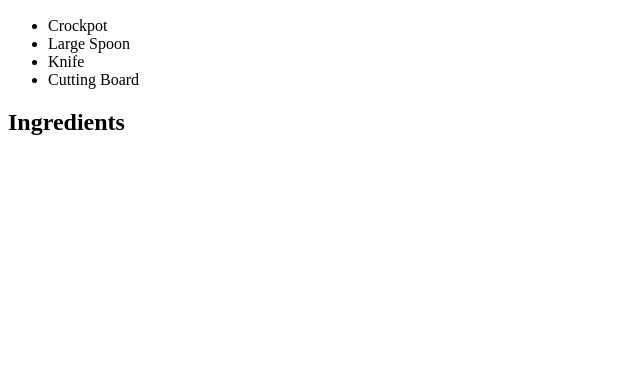
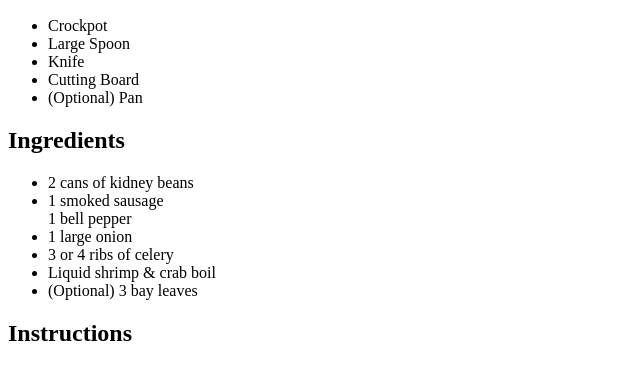
Before and after one commit to BobDT84/odin-recipes, a plain HTML site: page recipes/red-beans-and-rice.html in a window 1280 px wide. Shown: the part 110-490 px from the top of the page, without its empty margins (0-640 px from the left). Drawn offline with Linux system fonts and the light colour scheme.

Commit message:
Added pan option to cookware list, filled out most of the ingredients list, and created the instructions heading

```diff
--- a/recipes/red-beans-and-rice.html
+++ b/recipes/red-beans-and-rice.html
@@ -15,12 +15,23 @@
             <li>Large Spoon</li>
             <li>Knife</li>
             <li>Cutting Board</li>
+            <li>(Optional) Pan</li>
 
         </ul>
     </p>
     <h2>Ingredients</h2>
     <p>
+        <ul>
+            <li>2 cans of kidney beans</li>
+            <li>1 smoked sausage</li>
+            <l1>1 bell pepper</l1>
+            <li>1 large onion</li>
+            <li>3 or 4 ribs of celery</li>
+            <li>Liquid shrimp & crab boil</li>
+            <li>(Optional) 3 bay leaves</li>
+        </ul>
+    </p>
+    <h2>Instructions</h2>
 
-    </p>
 </body>
 </html>
```
